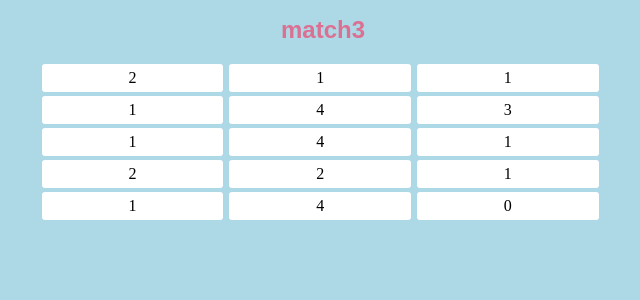
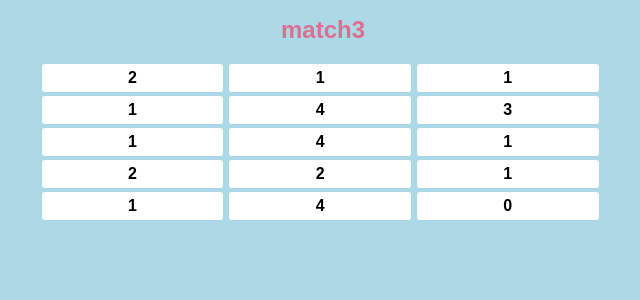
Before and after one commit to tjallen/match3, a React (Create React App) app: page / in a window 1280 px wide. Shown: the top 300 px of the page, without its empty margins (317-957 px from the left). Built offline with nearby package versions, Linux system fonts and the light colour scheme.

Commit message:
Styles + pass placeholder method down to Cell

```diff
--- a/src/components/App.js
+++ b/src/components/App.js
@@ -3,17 +3,17 @@ import Column from './Column';
 import styled from 'styled-components';
 import v4 from 'uuid';
 
-const Title = styled.h1`
-  font-size: 1.5em;
-  font-family: sans-serif;
-  text-align: center;
-  color: palevioletred;
-`;
-
 const StyledAppWrapper = styled.div`
   width: 45%;
   margin: 0 auto;
   text-align: center;
+  font-family: sans-serif;
+`;
+
+const Title = styled.h1`
+  font-size: 1.5em;
+  text-align: center;
+  color: palevioletred;
 `;
 
 export default class App extends Component {
@@ -48,13 +48,16 @@ export default class App extends Component {
   generateCellContents() {
     return Math.round(Math.random() * 5);
   }
+  neighbourMethod() {
+    console.log('nM');
+  }
   render() {
     const { cells } = this.state;
     return (
       <StyledAppWrapper>
         <Title>match3</Title>
         {cells.map((col) =>
-          <Column cells={col} key={v4()} />
+          <Column cells={col} key={v4()} onClick={this.neighbourMethod.bind(this)} />
         )}
       </StyledAppWrapper>
     );
--- a/src/components/Cell.js
+++ b/src/components/Cell.js
@@ -1,15 +1,25 @@
 import React from 'react';
 import styled from 'styled-components';
 
-const Cell = ({ content }) => {
+const Cell = ({ content, onClick }) => {
   const StyledCell = styled.div`
     background-color: #fff;
     padding: 5px 0;
     margin: 4px 3px;
     border-radius: 3px;
+    cursor: pointer;
+    font-weight: bold;
+    &:hover {
+      background-color: rebeccapurple;
+      color: #fff;
+    }
   `;
   return (
-    <StyledCell>{content}</StyledCell>
+    <StyledCell
+      onClick={onClick}
+    >
+      {content}
+    </StyledCell>
   );
 }
 export default Cell;
--- a/src/components/Column.js
+++ b/src/components/Column.js
@@ -3,7 +3,7 @@ import Cell from './Cell';
 import v4 from 'uuid';
 import styled from 'styled-components';
 
-const Column = ({ cells }) => {
+const Column = ({ cells, onClick }) => {
   const StyledColumn = styled.div`
   display: inline;
   width: 33%;
@@ -15,6 +15,7 @@ const Column = ({ cells }) => {
           <Cell
             content={cell.content}
             key={v4()}
+            onClick={onClick}
           />
         )}
       </StyledColumn>
```
